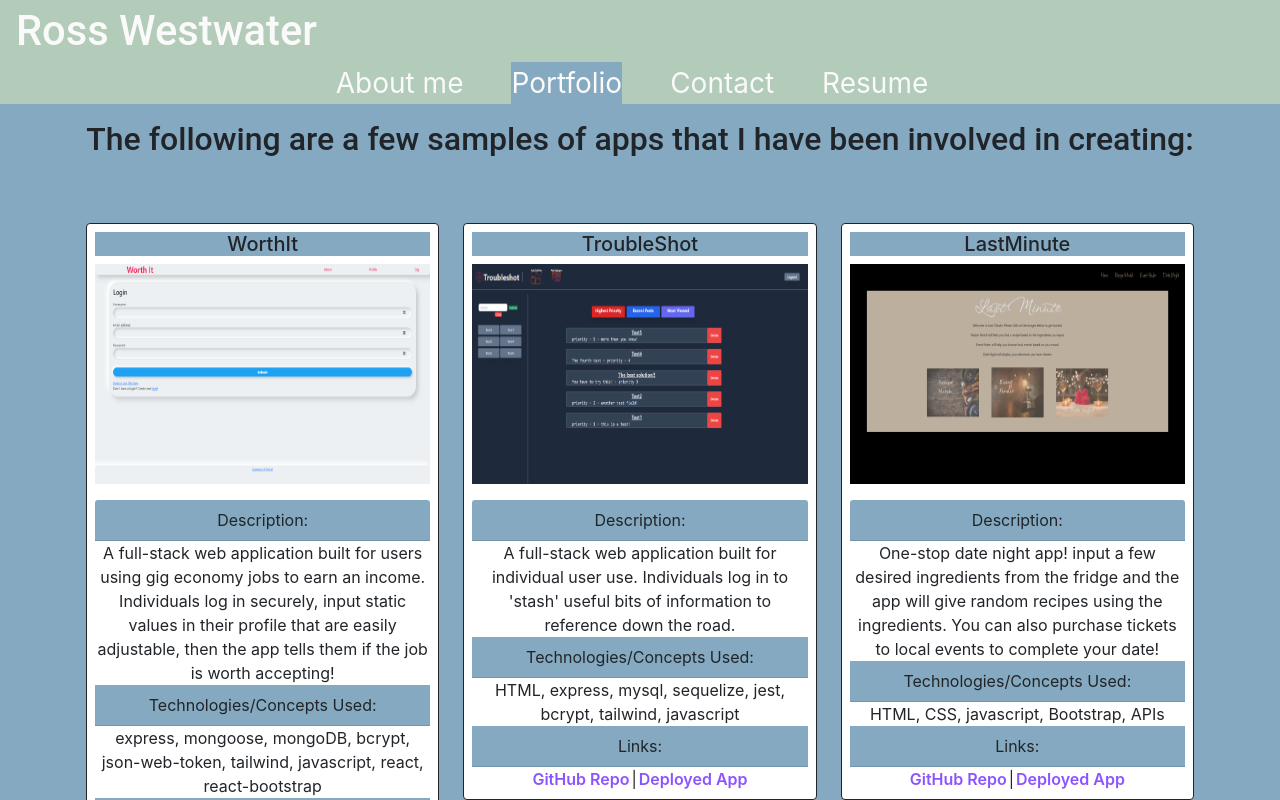
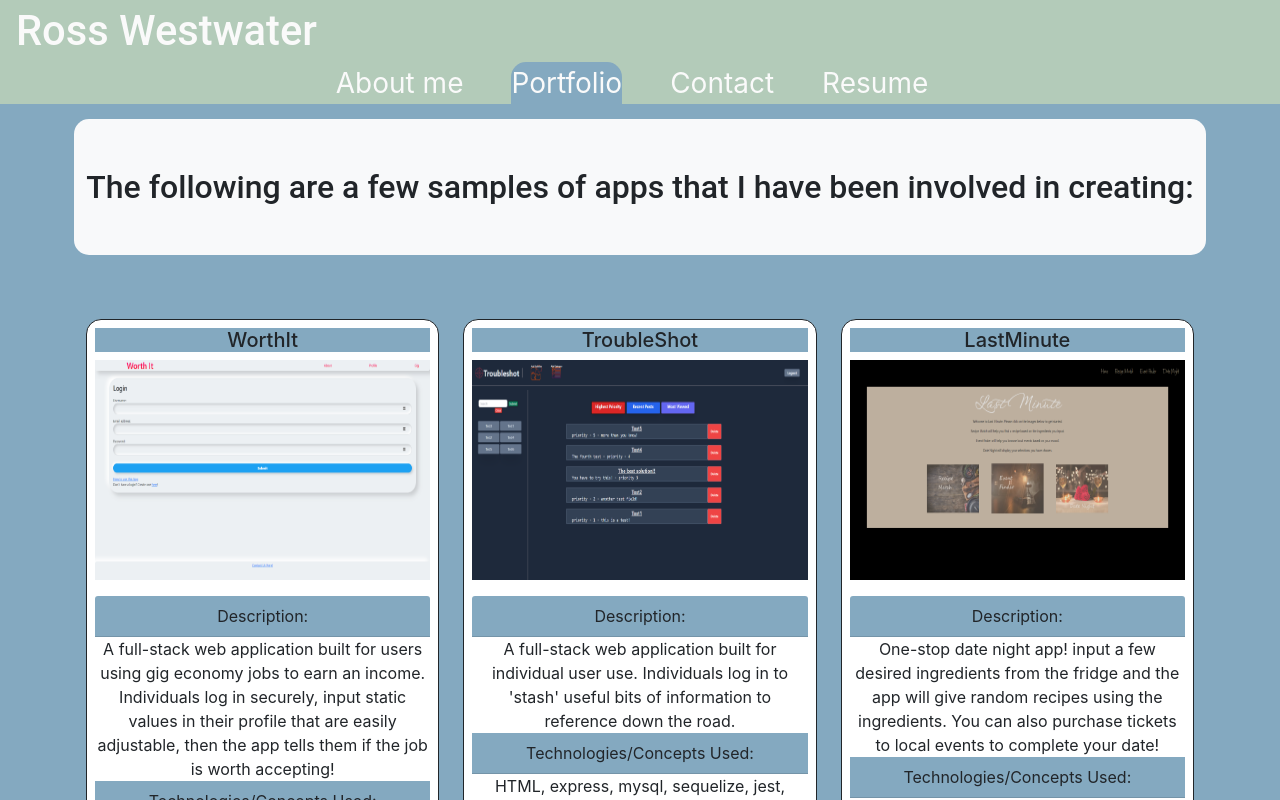
Before and after one commit to RossWestwater/RossWestwater_Portfolio, a React (Create React App) app: page / in a window 1280 px wide. Both pictures are taken after a click on the item "Portfolio". Shown: the top 800 px of the page. Built offline with nearby package versions, Linux system fonts and the light colour scheme.

Commit message:
removed training concept file that was meant for another project into the correct project folder

```diff
--- a/src/components/Navigation/index.js
+++ b/src/components/Navigation/index.js
@@ -9,10 +9,10 @@ function Nav(props) {
   return (
   <nav>
     <ul className='flex-row'>
-      <li style={props.page === 'about' ? {background: "rgb(132, 169, 192)"}: {}} name='about' onClick={clickHandler}>About me</li>
-      <li style={props.page === 'portfolio' ? {background: "rgb(132, 169, 192)"}: {}} name='portfolio' onClick={clickHandler}>Portfolio</li>
-      <li style={props.page === 'contact' ? {background: "rgb(132, 169, 192)"}: {}} name='contact' onClick={clickHandler}>Contact</li>
-      <li style={props.page === 'resume' ? {background: "rgb(132, 169, 192)"}: {}} name='resume' onClick={clickHandler}>Resume</li>
+      <li style={props.page === 'about' ? {background: "rgb(132, 169, 192)", borderTopRightRadius:'15px', borderTopLeftRadius:'15px' }: {}} name='about' onClick={clickHandler}>About me</li>
+      <li style={props.page === 'portfolio' ? {background: "rgb(132, 169, 192)", borderTopRightRadius:'15px', borderTopLeftRadius:'15px'}: {}} name='portfolio' onClick={clickHandler}>Portfolio</li>
+      <li style={props.page === 'contact' ? {background: "rgb(132, 169, 192)", borderTopRightRadius:'15px', borderTopLeftRadius:'15px'}: {}} name='contact' onClick={clickHandler}>Contact</li>
+      <li style={props.page === 'resume' ? {background: "rgb(132, 169, 192)", borderTopRightRadius:'15px', borderTopLeftRadius:'15px'}: {}} name='resume' onClick={clickHandler}>Resume</li>
     </ul>
   </nav>
 )}
--- a/src/components/Photos/index.js
+++ b/src/components/Photos/index.js
@@ -70,7 +70,7 @@ const PhotoList = () => {
 
   return (
     <div>
-      <h2 className="center">
+      <h2 className="center py-5 bg-light" style={{borderRadius:'15px'}}>
         The following are a few samples of apps that I have been involved in
         creating:
       </h2>
@@ -79,7 +79,7 @@ const PhotoList = () => {
         <Row>
         {photos.map((photo) => (
             <Col sm md="6" xl="4" key={photo.name} >
-          <Card border="dark" style={{width: '100%'}} className='mb-2 px-2'>
+          <Card border="dark" style={{width: '100%'}} className='mb-2 px-2 cardBackground'>
               <Card.Title className="center my-2" border="dark" style={{background: "rgb(132, 169, 192)"}}> {photo.name}</Card.Title>
               <img
                 src={require(`../../assets/images/${photo.filePath}.png`)}
--- a/src/index.css
+++ b/src/index.css
@@ -95,6 +95,20 @@ a {
   text-decoration: none;
   font-weight: bold;
 }
+
+.cardBackground {
+  border-radius: 15px;
+}
+
+nav ul li {
+  padding: 0px 0px;
+}
+
+p a:hover {
+  opacity: 0.6;
+  cursor: pointer;
+}
+
 
 a:hover {
   text-decoration: underline;
```
Also changed, not shown: two-sum.js (deleted, +0 -33 lines).
